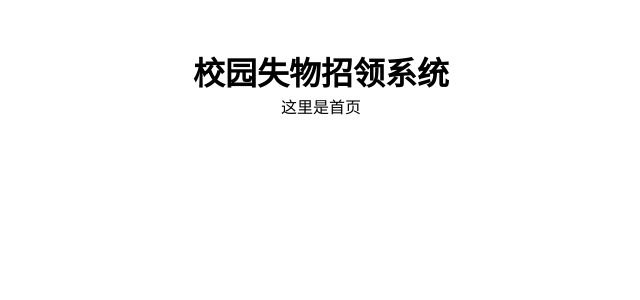
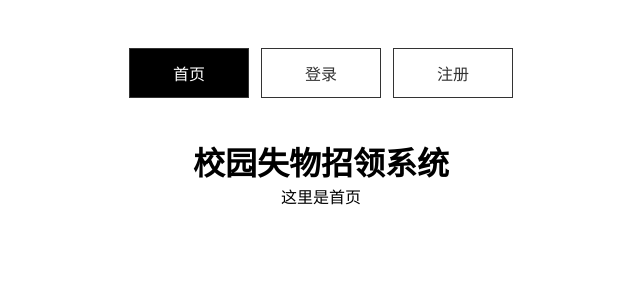
Before and after one commit to wuminswumin/lost-and-found-frontend, a Vue app: page / in a window 1280 px wide. Shown: the top 300 px of the page, without its empty margins (319-959 px from the left). Built offline with nearby package versions, Linux system fonts and the light colour scheme.

Commit message:
feat: add navigation buttons

```diff
--- /dev/null
+++ b/src/components/AppNav.vue
@@ -0,0 +1,71 @@
+<script setup lang="ts">
+import { useRoute } from 'vue-router'
+
+const route = useRoute()
+
+const navItems = [
+  {
+    name: '首页',
+    path: '/',
+  },
+  {
+    name: '登录',
+    path: '/login',
+  },
+  {
+    name: '注册',
+    path: '/register',
+  },
+]
+
+const isCurrentPage = (path: string) => {
+  return route.path === path
+}
+</script>
+
+<template>
+  <nav class="app-nav">
+    <template v-for="item in navItems" :key="item.path">
+      <div
+        v-if="isCurrentPage(item.path)"
+        class="nav-button active"
+      >
+        {{ item.name }}
+      </div>
+
+      <router-link
+        v-else
+        :to="item.path"
+        class="nav-button"
+      >
+        {{ item.name }}
+      </router-link>
+    </template>
+  </nav>
+</template>
+
+<style scoped>
+.app-nav {
+  display: flex;
+  gap: 12px;
+  justify-content: center;
+  margin-bottom: 40px;
+}
+
+.nav-button {
+  display: flex;
+  align-items: center;
+  justify-content: center;
+  width: 120px;
+  height: 50px;
+  border: 1px solid #333;
+  text-decoration: none;
+  color: #333;
+  background-color: #fff;
+}
+
+.nav-button.active {
+  color: #fff;
+  background-color: #000;
+}
+</style>
--- a/src/views/Home.vue
+++ b/src/views/Home.vue
@@ -1,5 +1,10 @@
+<script setup lang="ts">
+import AppNav from '@/components/AppNav.vue'
+</script>
+
 <template>
-  <div>
+  <div class="page">
+    <AppNav />
     <h1>校园失物招领系统</h1>
     <p>这里是首页</p>
   </div>
--- a/src/views/Login.vue
+++ b/src/views/Login.vue
@@ -1,5 +1,11 @@
+<script setup lang="ts">
+import AppNav from '@/components/AppNav.vue'
+</script>
+
 <template>
-  <div>
+  <div class="page">
+    <AppNav />
+
     <h1>登录</h1>
     <p>这里是登录页面</p>
   </div>
--- a/src/views/Register.vue
+++ b/src/views/Register.vue
@@ -1,5 +1,10 @@
+<script setup lang="ts">
+import AppNav from '@/components/AppNav.vue'
+</script>
+
 <template>
-  <div>
+  <div class="page">
+    <AppNav />
     <h1>注册</h1>
     <p>这里是注册页面</p>
   </div>
```
